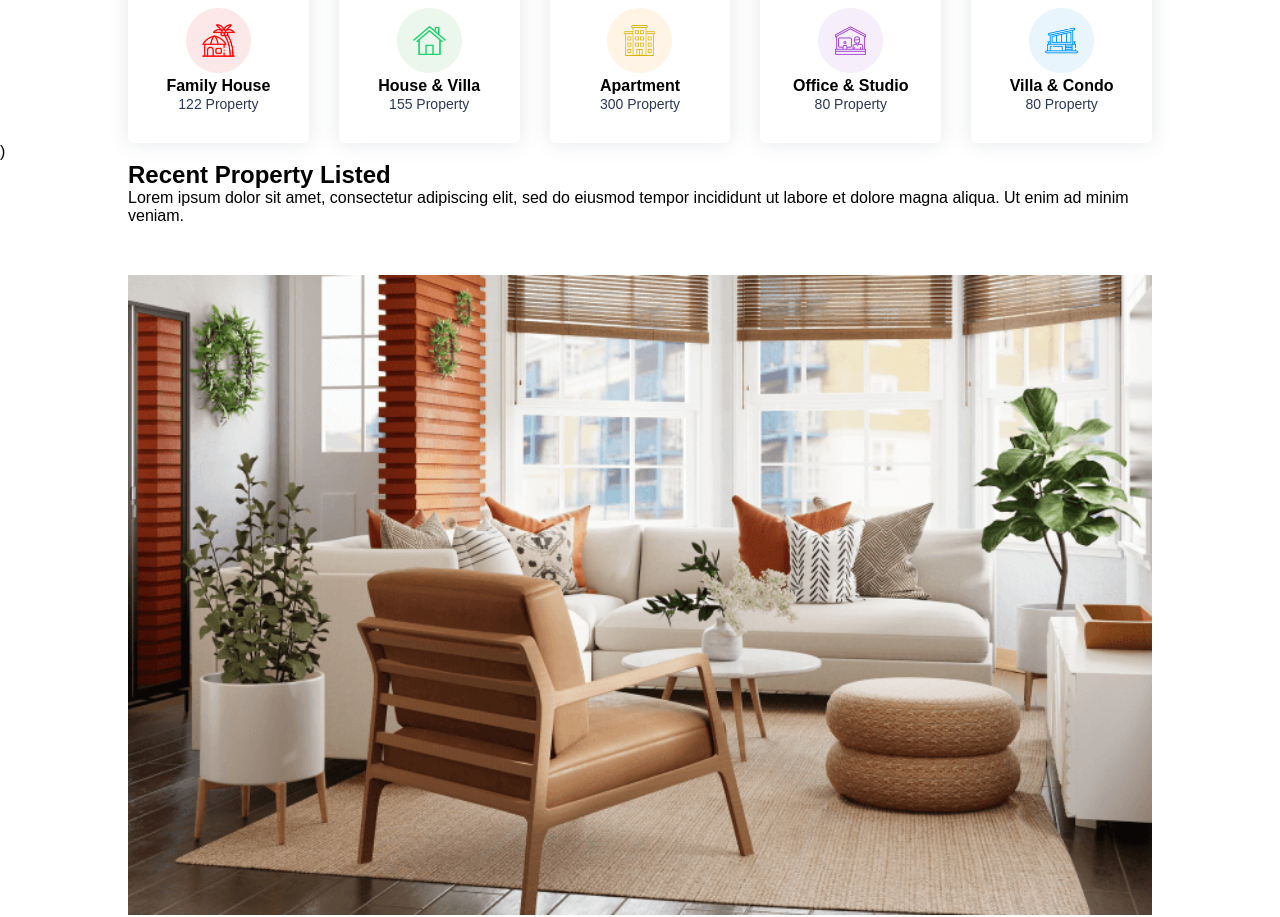
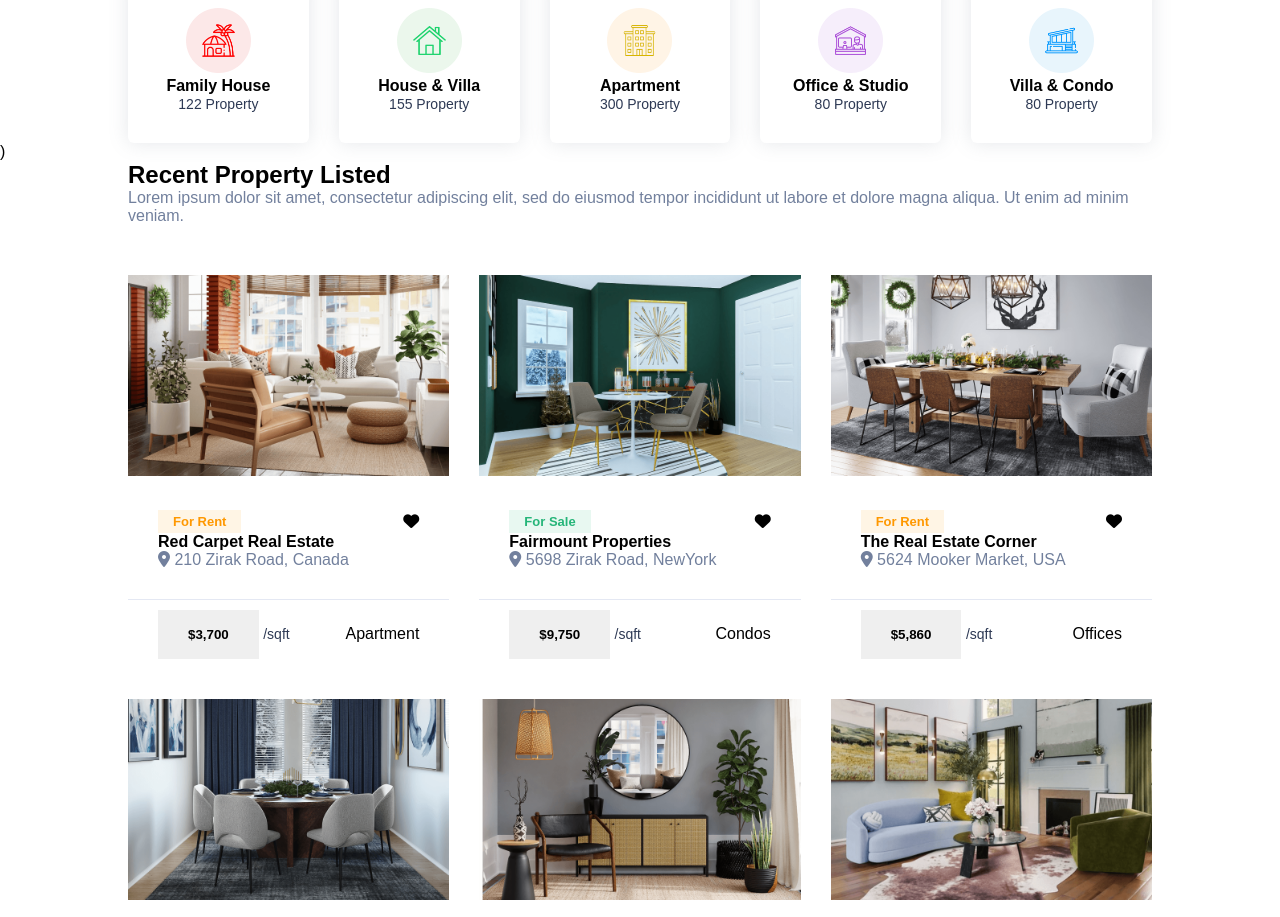
Before and after one commit to anish-pokharel/reales, a React (Create React App) app: page / in a window 1280 px wide. Shown: the part 936-1853 px from the top of the page. Built offline with nearby package versions, Linux system fonts and the light colour scheme.

Commit message:
recent sale and rent

```diff
--- a/src/App.css
+++ b/src/App.css
@@ -47,6 +47,12 @@
     grid-gap: 30px;
 }
 
+.grid3 {
+    display: grid;
+    grid-template-columns: repeat(3, 1fr);
+    grid-gap: 30px;
+}
+
 .mtop {
     margin-top: 50px;
 }
--- a/src/components/recent/Recent.css
+++ b/src/components/recent/Recent.css
@@ -0,0 +1,26 @@
+.recent .text {
+    padding: 30px;
+}
+
+.recent .category span {
+    padding: 4px 15px;
+    background-repeat: 2px;
+    font-weight: 600;
+    font-size: 13px;
+    display: inline-block;
+
+}
+
+.recent .catergory i {
+    font-size: 20px;
+    color: #bec7d8;
+}
+
+.recent p {
+    color: #72809d;
+}
+
+.recent .button {
+    border-top: 1px solid #e4e8f3;
+    padding: 10px 30px;
+}
```
